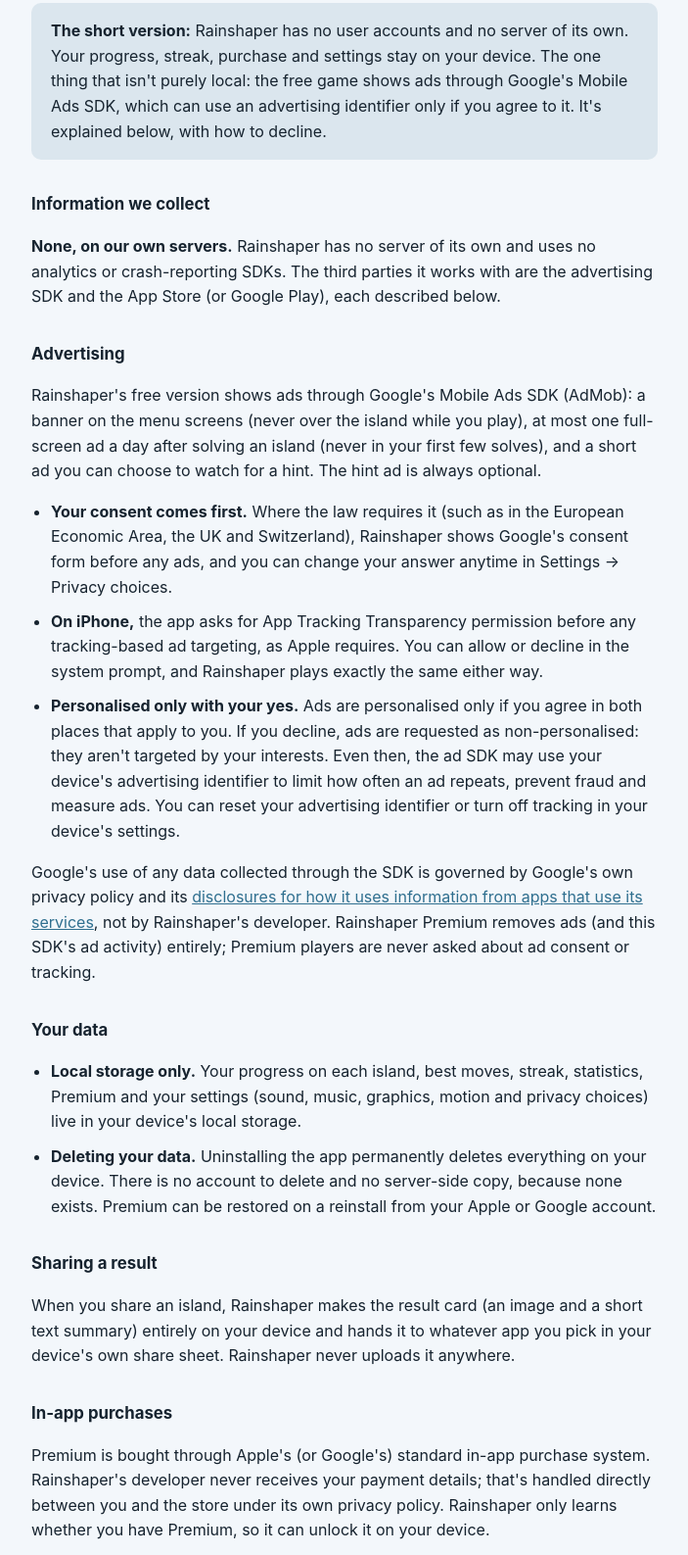
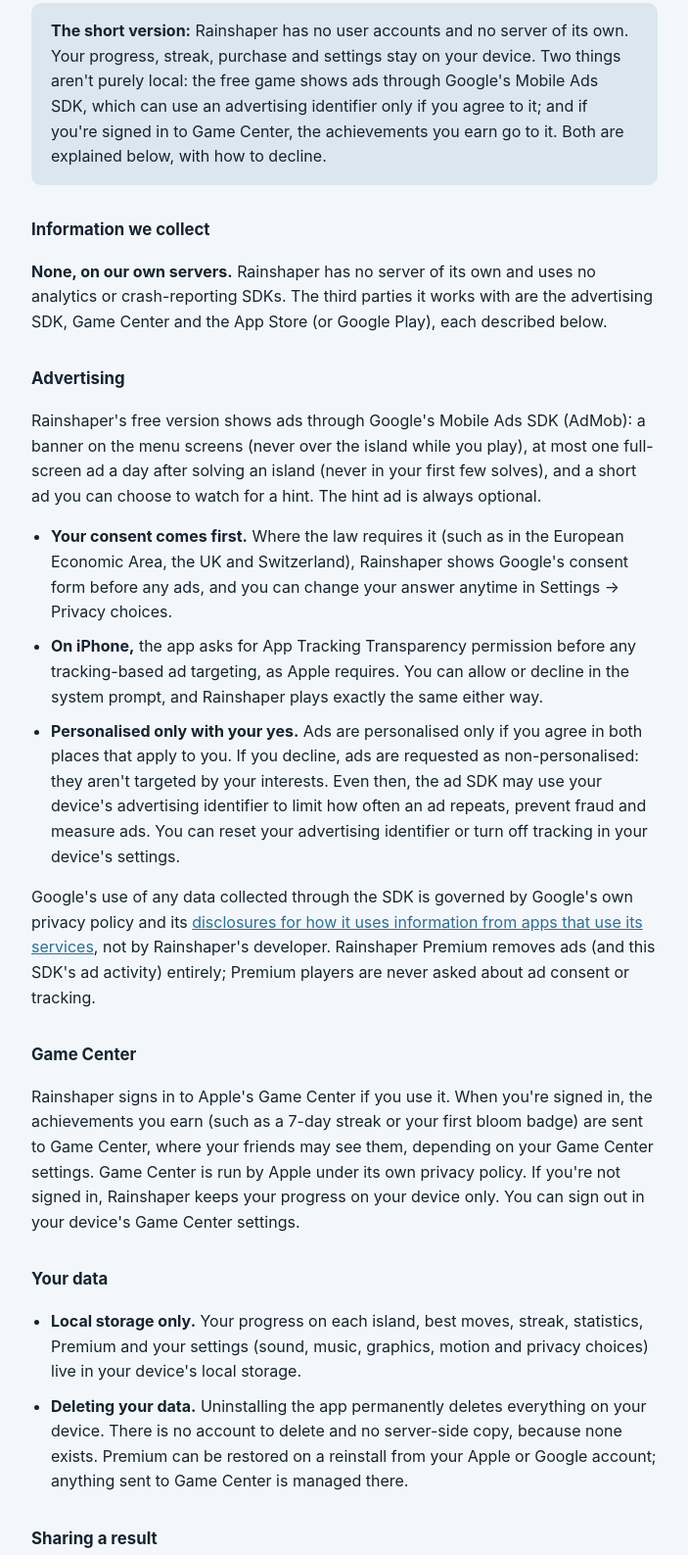
Before and after one commit to eromstad/rainshaper-legal, a plain HTML site: page index.html in a window 1280 px wide. Shown: the part 1944-3531 px from the top of the page at 98% size, without its empty margins (288-991 px from the left). Drawn offline with Linux system fonts and the light colour scheme.

Commit message:
Privacy policy: Game Center achievements
Co-Authored-By: Claude Opus 5.5 <noreply@anthropic.com>

```diff
--- a/index.html
+++ b/index.html
@@ -168,17 +168,18 @@
     <div class="short-version">
       <strong>The short version:</strong> Rainshaper has no user accounts and
       no server of its own. Your progress, streak, purchase and settings stay
-      on your device. The one thing that isn't purely local: the free game
-      shows ads through Google's Mobile Ads SDK, which can use an advertising
-      identifier only if you agree to it. It's explained below, with how to
+      on your device. Two things aren't purely local: the free game shows ads
+      through Google's Mobile Ads SDK, which can use an advertising identifier
+      only if you agree to it; and if you're signed in to Game Center, the
+      achievements you earn go to it. Both are explained below, with how to
       decline.
     </div>
 
     <h3>Information we collect</h3>
     <p><strong>None, on our own servers.</strong> Rainshaper has no server of
     its own and uses no analytics or crash-reporting SDKs. The third parties
-    it works with are the advertising SDK and the App Store (or Google Play),
-    each described below.</p>
+    it works with are the advertising SDK, Game Center and the App Store (or
+    Google Play), each described below.</p>
 
     <h3>Advertising</h3>
     <p>Rainshaper's free version shows ads through Google's Mobile Ads SDK
@@ -210,6 +211,15 @@
     SDK's ad activity) entirely; Premium players are never asked about ad
     consent or tracking.</p>
 
+    <h3>Game Center</h3>
+    <p>Rainshaper signs in to Apple's Game Center if you use it. When you're
+    signed in, the achievements you earn (such as a 7-day streak or your first
+    bloom badge) are sent to Game Center, where your friends may see them,
+    depending on your Game Center settings. Game Center is run by Apple under
+    its own privacy policy. If you're not signed in, Rainshaper keeps your
+    progress on your device only. You can sign out in your device's Game
+    Center settings.</p>
+
     <h3>Your data</h3>
     <ul>
       <li><strong>Local storage only.</strong> Your progress on each island,
@@ -219,7 +229,8 @@
       <li><strong>Deleting your data.</strong> Uninstalling the app
       permanently deletes everything on your device. There is no account to
       delete and no server-side copy, because none exists. Premium can be
-      restored on a reinstall from your Apple or Google account.</li>
+      restored on a reinstall from your Apple or Google account; anything sent
+      to Game Center is managed there.</li>
     </ul>
 
     <h3>Sharing a result</h3>
```
